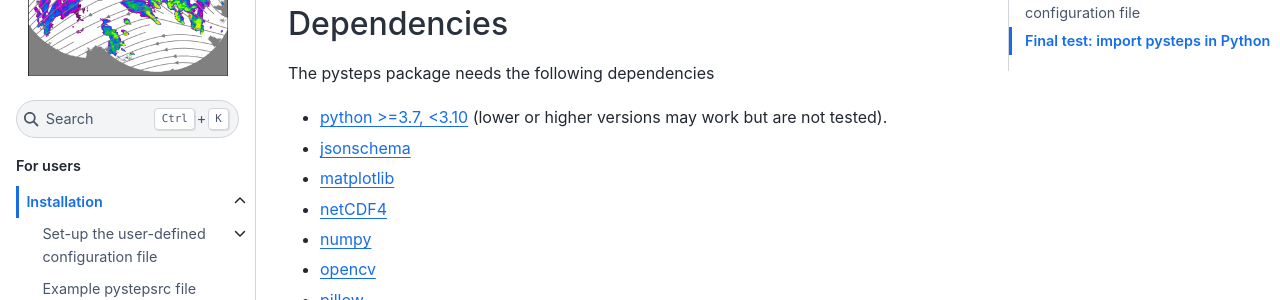
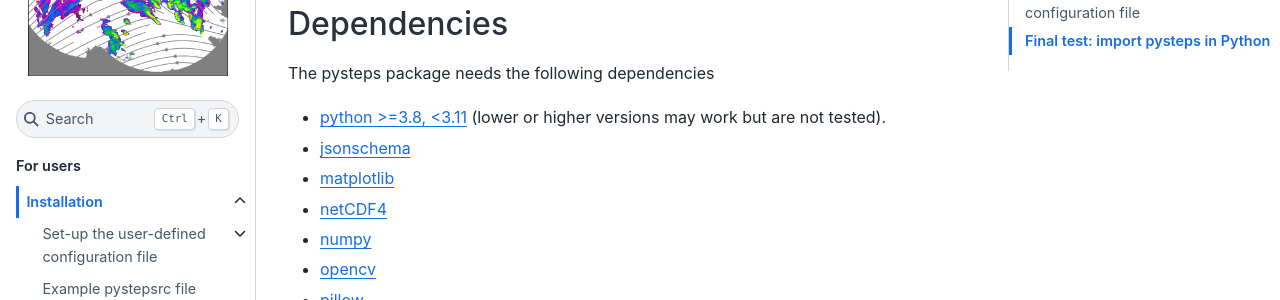
Before and after one commit to pySTEPS/pysteps, a Sphinx documentation site: the page built from doc/source/user_guide/install_pysteps.rst, in a window 1280 px wide and 900 px high. Shown: the part 156-456 px from the top of the window. Built offline with Sphinx 7.4.7 and the Sphinx Book theme 1.1.4, drawn with Linux system fonts in a browser that asks for light colours; pages that are not in the unit, such as notebooks, are missing from menus.

Commit message:
Adopt support for python 3.8-3.10 window (NEP 29)

```diff
--- a/doc/source/user_guide/install_pysteps.rst
+++ b/doc/source/user_guide/install_pysteps.rst
@@ -8,7 +8,7 @@ Dependencies
 
 The pysteps package needs the following dependencies
 
-* `python >=3.7, <3.10 <http://www.python.org/>`_ (lower or higher versions may work but are not tested).
+* `python >=3.8, <3.11 <http://www.python.org/>`_ (lower or higher versions may work but are not tested).
 * `jsonschema <https://pypi.org/project/jsonschema/>`_
 * `matplotlib <http://matplotlib.org/>`_
 * `netCDF4 <https://pypi.org/project/netCDF4/>`_
```
Also changed, not shown: 1 other file.
